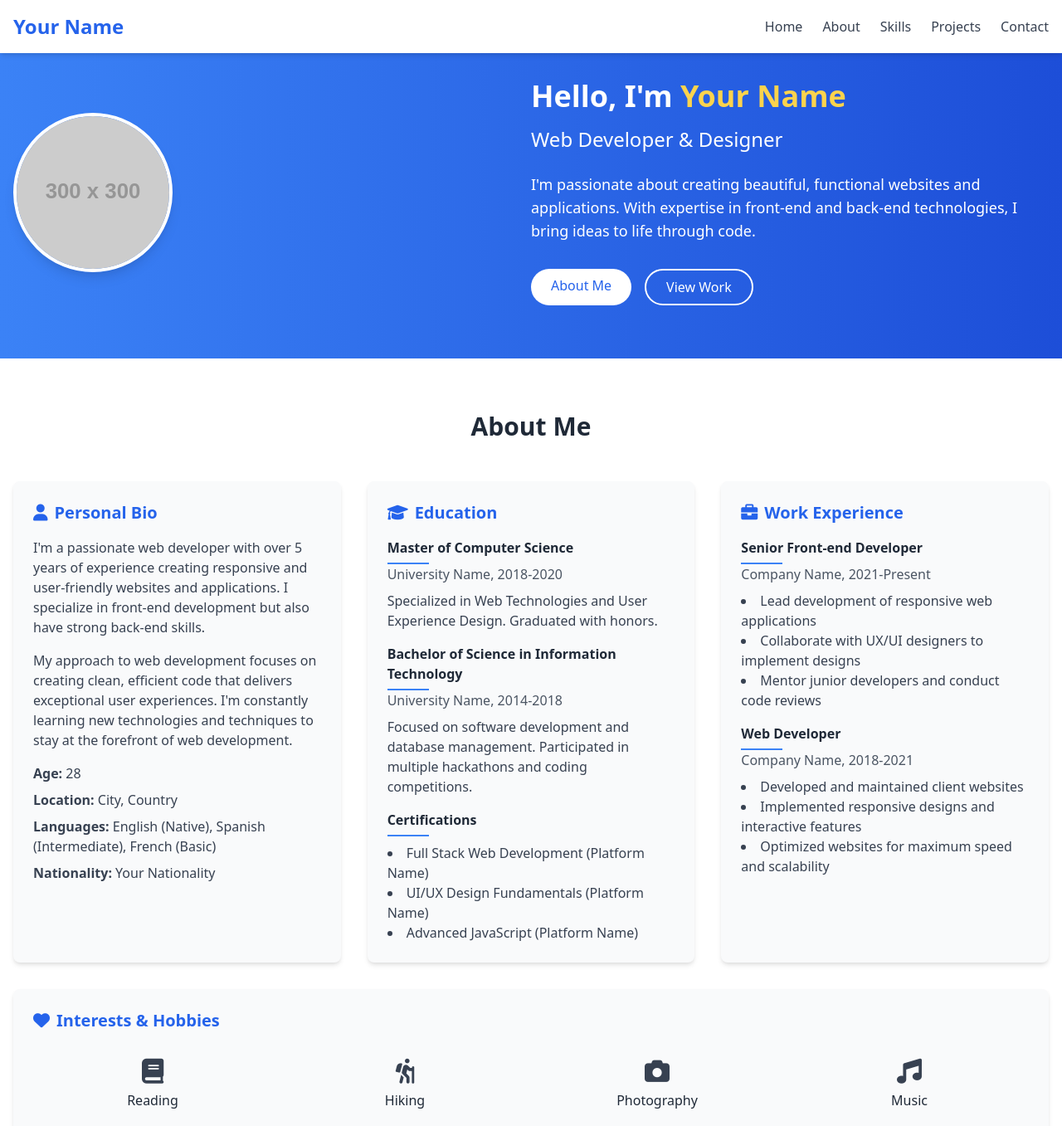
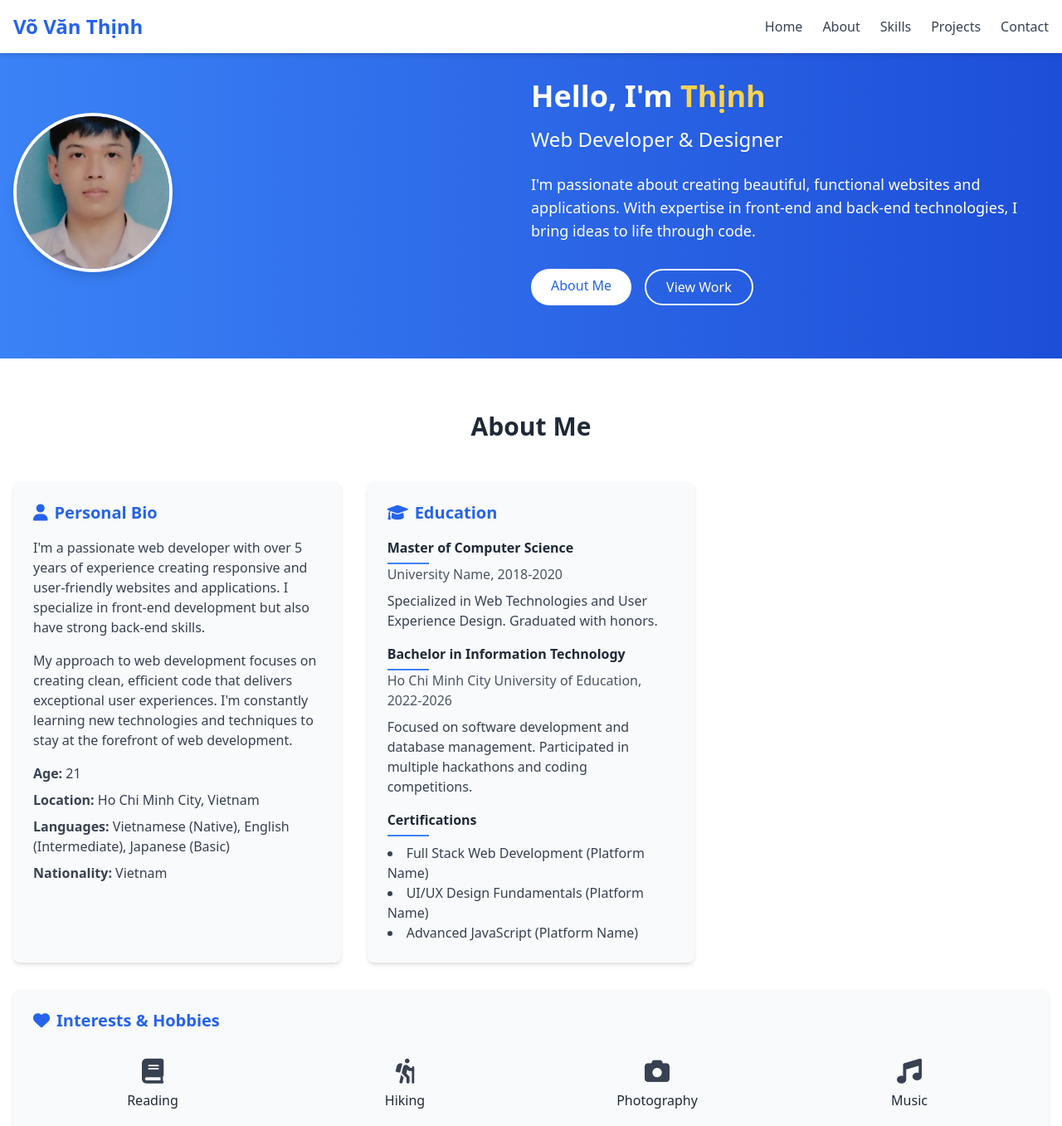
Before and after one commit to thinhvo1502/thinhvo1502.github.io, a plain HTML site: page index.html in a window 1280 px wide. Shown: the top 1357 px of the page at 83% size. Drawn offline with nearby package versions, Linux system fonts and the light colour scheme; placeholder pictures from the web are drawn by us.

Commit message:
Update index.html

```diff
--- a/index.html
+++ b/index.html
@@ -12,7 +12,7 @@
     <!-- Header -->
     <header class="bg-white shadow-md fixed w-full z-10">
         <div class="container mx-auto px-4 py-4 flex justify-between items-center">
-            <a href="#" class="text-2xl font-bold text-blue-600">Your Name</a>
+            <a href="#" class="text-2xl font-bold text-blue-600">Võ Văn Thịnh</a>
             <nav class="hidden md:block">
                 <ul class="flex space-x-6">
                     <li><a href="#hero" class="text-gray-700 hover:text-blue-600 transition">Home</a></li>
@@ -42,10 +42,10 @@
     <section id="hero" class="pt-24 pb-16 bg-gradient-to-r from-blue-500 to-blue-700 text-white">
         <div class="container mx-auto px-4 flex flex-col md:flex-row items-center">
             <div class="md:w-1/2 mb-8 md:mb-0">
-                <img src="https://via.placeholder.com/300" alt="Profile Picture" class="rounded-full w-48 h-48 mx-auto md:mx-0 object-cover border-4 border-white shadow-lg">
+                <img src="./assets/1289f9f68ea63df864b7.jpg" alt="Profile Picture" class="rounded-full w-48 h-48 mx-auto md:mx-0 object-cover border-4 border-white shadow-lg">
             </div>
             <div class="md:w-1/2 text-center md:text-left">
-                <h1 class="text-4xl font-bold mb-4">Hello, I'm <span class="text-yellow-300">Your Name</span></h1>
+                <h1 class="text-4xl font-bold mb-4">Hello, I'm <span class="text-yellow-300">Thịnh</span></h1>
                 <h2 class="text-2xl mb-6">Web Developer & Designer</h2>
                 <p class="text-lg mb-8">I'm passionate about creating beautiful, functional websites and applications. With expertise in front-end and back-end technologies, I bring ideas to life through code.</p>
                 <div class="flex space-x-4 justify-center md:justify-start">
@@ -74,10 +74,10 @@
                         My approach to web development focuses on creating clean, efficient code that delivers exceptional user experiences. I'm constantly learning new technologies and techniques to stay at the forefront of web development.
                     </p>
                     <ul class="text-gray-700 space-y-2">
-                        <li><strong>Age:</strong> 28</li>
-                        <li><strong>Location:</strong> City, Country</li>
-                        <li><strong>Languages:</strong> English (Native), Spanish (Intermediate), French (Basic)</li>
-                        <li><strong>Nationality:</strong> Your Nationality</li>
+                        <li><strong>Age:</strong> 21</li>
+                        <li><strong>Location:</strong> Ho Chi Minh City, Vietnam</li>
+                        <li><strong>Languages:</strong> Vietnamese (Native), English (Intermediate), Japanese (Basic)</li>
+                        <li><strong>Nationality:</strong> Vietnam</li>
                     </ul>
                 </div>
 
@@ -93,8 +93,8 @@
                             <p class="text-gray-700 mt-2">Specialized in Web Technologies and User Experience Design. Graduated with honors.</p>
                         </div>
                         <div>
-                            <h4 class="font-bold text-gray-800">Bachelor of Science in Information Technology</h4>
-                            <p class="text-gray-600">University Name, 2014-2018</p>
+                            <h4 class="font-bold text-gray-800">Bachelor in Information Technology</h4>
+                            <p class="text-gray-600">Ho Chi Minh City University of Education, 2022-2026</p>
                             <p class="text-gray-700 mt-2">Focused on software development and database management. Participated in multiple hackathons and coding competitions.</p>
                         </div>
                         <div>
@@ -109,7 +109,7 @@
                 </div>
 
                 <!-- Work Experience -->
-                <div class="bg-gray-50 p-6 rounded-lg shadow-md">
+<!--                 <div class="bg-gray-50 p-6 rounded-lg shadow-md">
                     <h3 class="text-xl font-bold mb-4 text-blue-600 flex items-center">
                         <i class="fas fa-briefcase mr-2"></i> Work Experience
                     </h3>
@@ -133,7 +133,7 @@
                             </ul>
                         </div>
                     </div>
-                </div>
+                </div> -->
             </div>
 
             <!-- Interests and Hobbies -->
```
